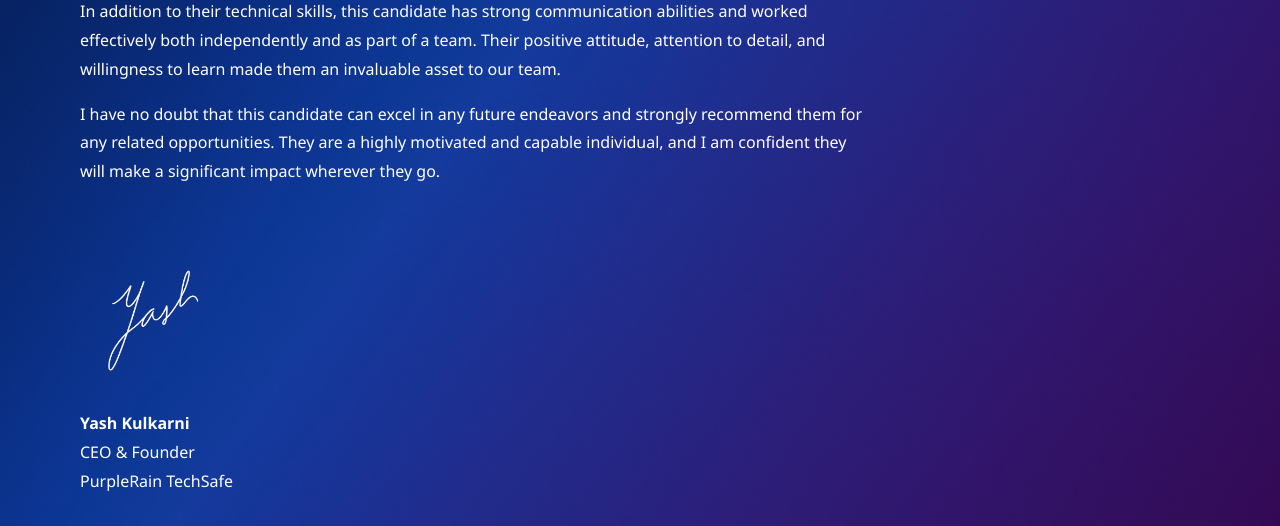
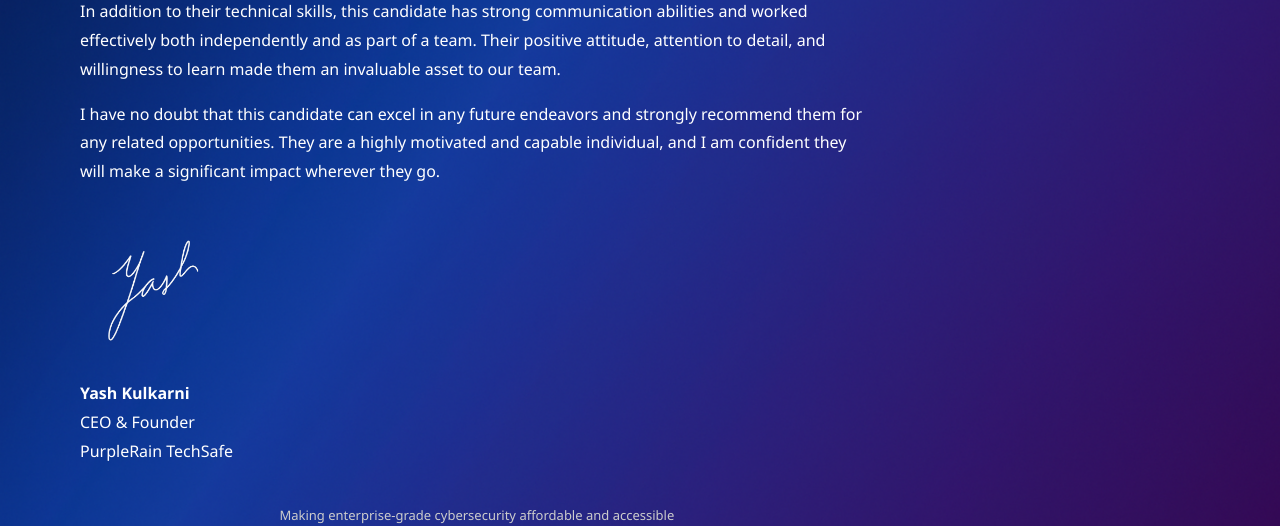
Before and after one commit to avani-srivastavaa/pdf-generator, a Flask app: template backend/templates/recommendation_letter.html in a window 1280 px wide. Shown: the part 771-1297 px from the top of the page. Run offline with Flask 3, Linux system fonts and the light colour scheme; the template is opened without the code that fills it, so the values that code supplies are empty; parts of the project's set-up code (start-up, migrations or seed data) failed here and were passed over; some libraries are stand-ins or nearby versions.

Commit message:
Render deployment

```diff
--- a/backend/templates/recommendation_letter.html
+++ b/backend/templates/recommendation_letter.html
@@ -58,7 +58,7 @@
       max-width: 100%;
     }
     .signature {
-      margin-top: 60px;
+      margin-top: 30px;
     }
     .signature img {
       width: 150px;
```
